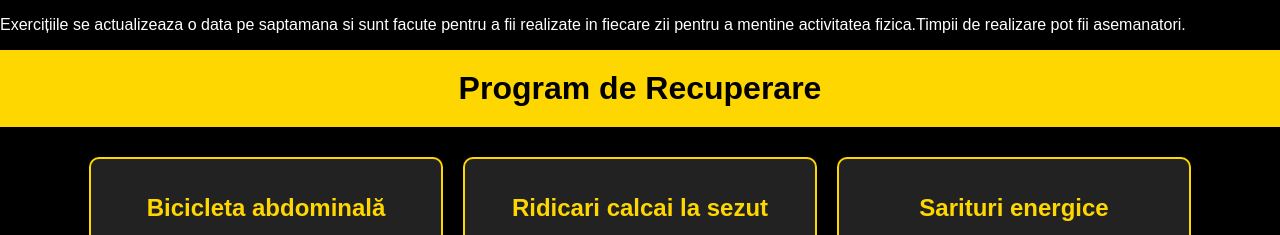
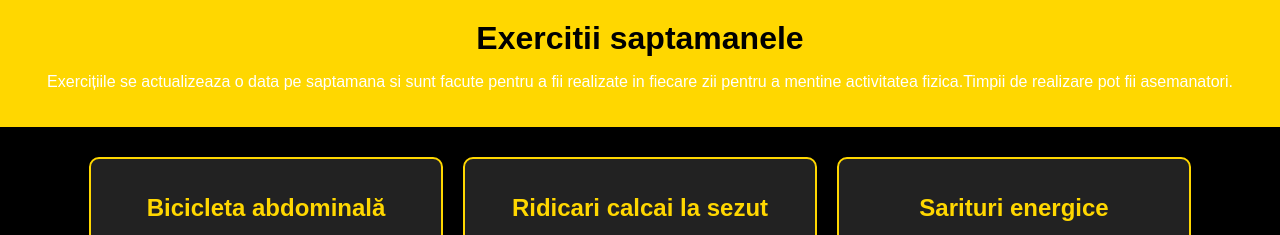
Before and after one commit to KinTetoSV/12346, a plain HTML site: page index.html in a window 1280 px wide. Shown: the top 235 px of the page. Drawn offline with Linux system fonts and the light colour scheme.

Commit message:
Update index.html

```diff
--- a/index.html
+++ b/index.html
@@ -4,7 +4,6 @@
     <meta charset="UTF-8">
     <meta name="viewport" content="width=device-width, initial-scale=1.0">
     <title>Rămâi activ și sănătos</title>
-    <p>Exercițiile se actualizeaza o data pe saptamana si sunt facute pentru a fii realizate in fiecare zii pentru a mentine activitatea fizica.Timpii de realizare pot fii asemanatori.</p>
     <style>
         /* Stil general */
         body {
@@ -78,7 +77,8 @@
 <body>
 
 <header>
-    <h1>Program de Recuperare</h1>
+    <h1>Exercitii saptamanele</h1>
+     <p>Exercițiile se actualizeaza o data pe saptamana si sunt facute pentru a fii realizate in fiecare zii pentru a mentine activitatea fizica.Timpii de realizare pot fii asemanatori.</p>
 </header>
 
 <div class="exercitiu-container">
```
